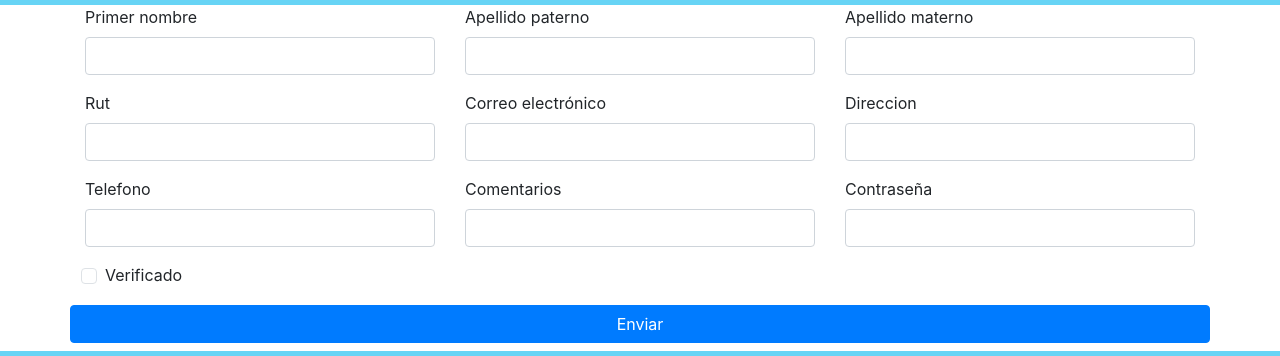
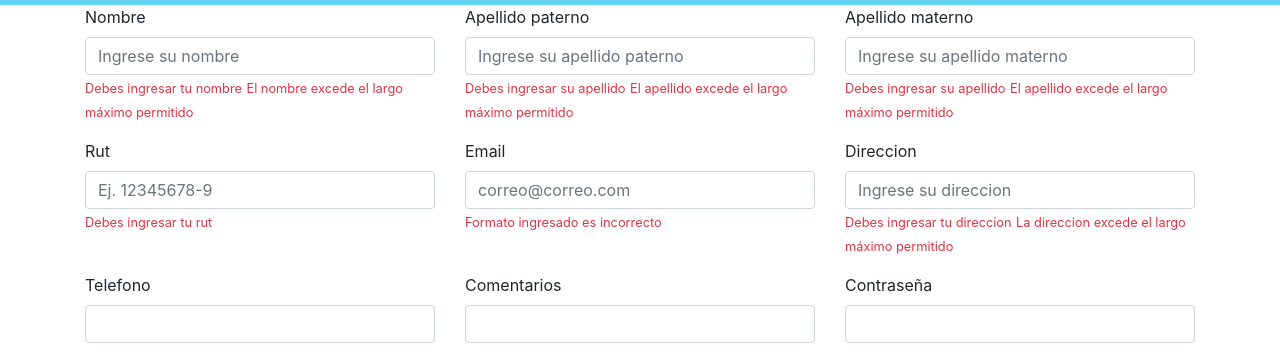
Before and after one commit to Mredo13/Web, a plain HTML site: page Restaurant_Web/contacto.html in a window 1280 px wide. Shown: the part 151-507 px from the top of the page. Drawn offline with nearby package versions, Linux system fonts and the light colour scheme; a web font is replaced by a local one.

Commit message:
Formulario1

```diff
--- a/Restaurant_Web/contacto.html
+++ b/Restaurant_Web/contacto.html
@@ -79,71 +79,48 @@
     <form class="row g-3 needs-validation" novalidate >
 
         <div class="col-4">
-          <label for="nombre" class="form-label">Primer nombre</label>
-          <input type="text" class="form-control" id="nombre" required>
-          <div class = "valid-feedback">
-            Correcto
-          </div>
-          <div class="invalid-feedback">
-            Ingrese su nombre
-          </div>
+          <label for="nombre" class="form-label">Nombre</label>
+          <input type="text" onkeyup="validarFormulario()" onblur="validarFormulario()" class="form-control" id="nombre" name="nombre"
+              placeholder="Ingrese su nombre">
+          <small id="error_nombre_min" class="text-danger">Debes ingresar tu nombre</small>
+          <small id="error_nombre_max" class="text-danger">El nombre excede el largo máximo permitido</small>
         </div>
 
         <div class="col-4">
           <label for="paterno" class="form-label">Apellido paterno</label>
-          <input type="text" class="form-control" id="paterno" required>
-          <div class = "valid-feedback">
-            Correcto
-          </div>
-          <div class="invalid-feedback">
-            Ingrese su primer apellido
-          </div>
+          <input type="text" onkeyup="validarFormulario()" onblur="validarFormulario()" class="form-control" id="paterno" name="paterno"
+              placeholder="Ingrese su apellido paterno">
+          <small id="error_paterno_min" class="text-danger">Debes ingresar su apellido</small>
+          <small id="error_paterno_max" class="text-danger">El apellido excede el largo máximo permitido</small>
         </div>
 
         <div class="col-4">
           <label for="materno" class="form-label">Apellido materno</label>
-          <input type="text" class="form-control" id="materno" required>
-          <div class = "valid-feedback">
-            Correcto
-          </div>
-          <div class="invalid-feedback">
-            Ingrese su segundo apellido
-          </div>
+          <input type="text" onkeyup="validarFormulario()" onblur="validarFormulario()" class="form-control" id="materno" name="materno"
+              placeholder="Ingrese su apellido materno">
+          <small id="error_paterno_min" class="text-danger">Debes ingresar su apellido</small>
+          <small id="error_paterno_max" class="text-danger">El apellido excede el largo máximo permitido</small>
         </div>
 
         <div class="col-4">
           <label for="Rut" class="form-label">Rut</label>
-          <input type="text" class="form-control" id="Rut" required>
-          <div class = "valid-feedback">
-            Correcto
-          </div>
-          <div class="invalid-feedback">
-            Ingrese su Rut
-          </div>
+          <input type="text" onblur="validarFormulario()" class="form-control" id="txtRut" name="rut" placeholder="Ej. 12345678-9">
+          <small id="error_rut" class="text-danger">Debes ingresar tu rut</small>
         </div>
 
         <div class="col-4">
-          <label for="exampleInputEmail1" class="form-label">Correo electrónico</label>
-          <input type="email" class="form-control" id="exampleInputEmail1" required>
-          <div class = "valid-feedback">
-            Correcto
-          </div>
-          <div class="invalid-feedback">
-            Ingrese un correo electrónico
-          </div>
+          <label for="email" class="form-label">Email</label>
+          <input type="email" onkeyup="validarFormulario()" onblur="validarFormulario()" class="form-control" id="email" name="email"
+            placeholder="correo@correo.com">
+          <small id="error_email" class="text-danger">Formato ingresado es incorrecto</small>
         </div>
-
-
 
         <div class="col-4">
           <label for="Direccion" class="form-label">Direccion</label>
-          <input type="text" class="form-control" id="Direccion" required>
-          <div class = "valid-feedback">
-            Correcto
-          </div>
-          <div class="invalid-feedback">
-            Ingrese su Direccion
-          </div>
+          <input type="text" onkeyup="validarFormulario()" onblur="validarFormulario()" class="form-control" id="direccion" name="direccion"
+            placeholder="Ingrese su direccion">
+          <small id="error_nombre_min" class="text-danger">Debes ingresar tu direccion</small>
+          <small id="error_nombre_max" class="text-danger">La direccion excede el largo máximo permitido</small>
         </div>
 
         <div class="col-4">
```
Also changed, not shown: Restaurant_Web/Assets/js/formulario.js (added).
